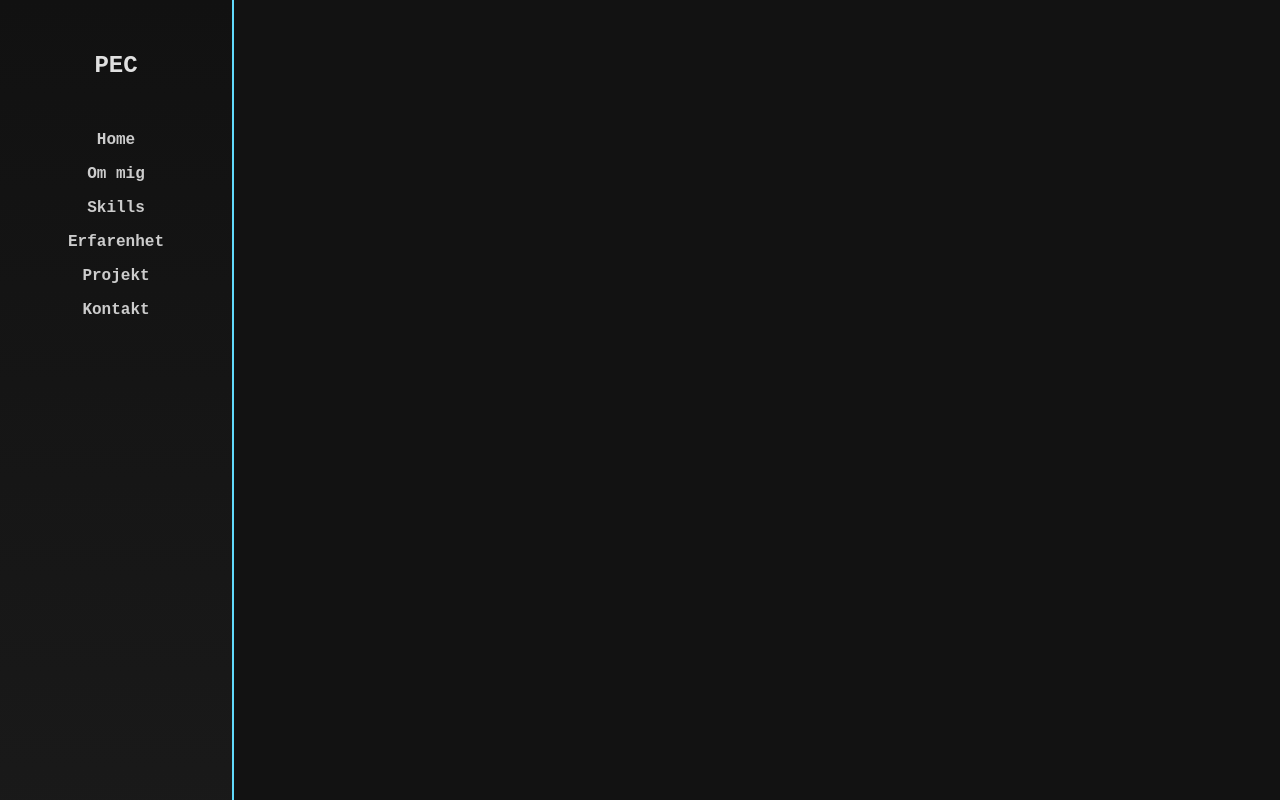
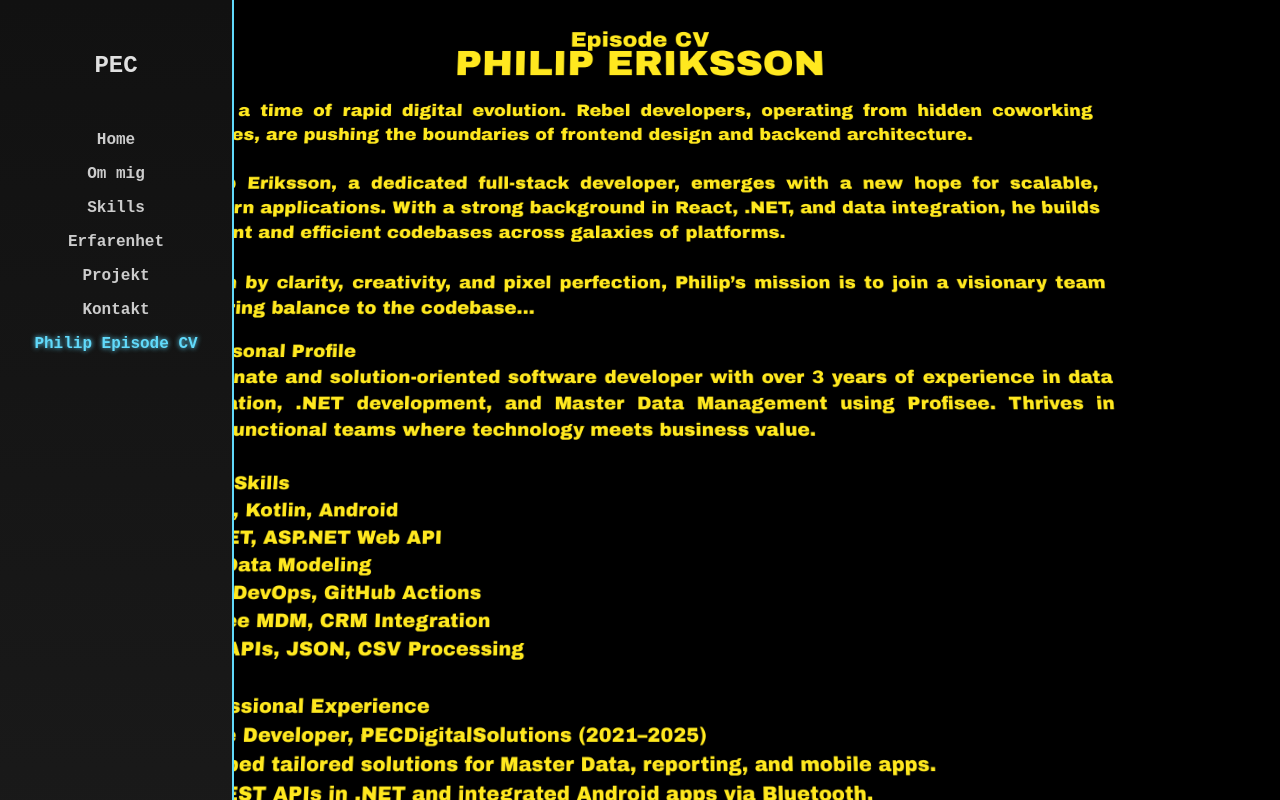
Before and after one commit to PECDigitalSolutions/philip-react-3d-cv, a React (Vite) app: page /starwars-cv in a window 1280 px wide. Built offline with nearby package versions, Linux system fonts and the light colour scheme; no server answers.

Commit message:
added episode CV

```diff
--- a/src/App.jsx
+++ b/src/App.jsx
@@ -6,6 +6,7 @@ import Skills from './pages/Skills'
 import Experience from './pages/Experience'
 import Projects from './pages/Projects'
 import Contact from './pages/Contact'
+import StarWarsCV from './pages/StarWarsCV';
 
 function App() {
   return (
@@ -18,6 +19,7 @@ function App() {
         <Route path="/experience" element={<Experience />} />
         <Route path="/projects" element={<Projects />} />
         <Route path="/contact" element={<Contact />} />
+        <Route path="/starwars-cv" element={<StarWarsCV />} />
       </Routes>
     </>
   )
--- a/src/components/Navbar.jsx
+++ b/src/components/Navbar.jsx
@@ -24,6 +24,7 @@ function Navbar() {
           <li><NavLink to="/experience">Erfarenhet</NavLink></li>
           <li><NavLink to="/projects">Projekt</NavLink></li>
           <li><NavLink to="/contact">Kontakt</NavLink></li>
+          <li><NavLink to="/starwars-cv">Philip Episode CV</NavLink></li>
         </ul>
       </nav>
     </>
--- /dev/null
+++ b/src/pages/StarWarsCV.jsx
@@ -0,0 +1,58 @@
+// src/pages/StarWarsCV.jsx
+import '../styles/StarWarsCV.css';
+
+function StarWarsCV() {
+  return (
+    <div className="starwars-container">
+      <div className="crawl">
+
+      <div className="title">
+        <p>Episode CV</p>
+        <h1>PHILIP ERIKSSON</h1>
+        </div>
+        <p>
+        It is a time of rapid digital evolution. Rebel developers, operating from hidden coworking spaces, are pushing the boundaries of frontend design and backend architecture.<br /><br />
+        Philip Eriksson, a dedicated full-stack developer, emerges with a new hope for scalable, modern applications. With a strong background in React, .NET, and data integration, he builds elegant and efficient codebases across galaxies of platforms.<br /><br />
+        Driven by clarity, creativity, and pixel perfection, Philip’s mission is to join a visionary team and bring balance to the codebase…
+        </p>
+
+        <p>
+        🔹 <strong>Personal Profile</strong><br />
+        Passionate and solution-oriented software developer with over 3 years of experience in data integration, .NET development, and Master Data Management using Profisee. Thrives in cross-functional teams where technology meets business value.
+        <br /><br />
+        🔹 <strong>Key Skills</strong><br />
+        • React, Kotlin, Android<br />
+        • C# .NET, ASP.NET Web API<br />
+        • SQL, Data Modeling<br />
+        • Azure DevOps, GitHub Actions<br />
+        • Profisee MDM, CRM Integration<br />
+        • REST APIs, JSON, CSV Processing<br />
+        <br />
+        🔹 <strong>Professional Experience</strong><br />
+        Software Developer, PECDigitalSolutions (2021–2025)<br />
+        – Developed tailored solutions for Master Data, reporting, and mobile apps.<br />
+        – Built REST APIs in .NET and integrated Android apps via Bluetooth.<br />
+        – Automated CSV conversions between WooCommerce and Shopify.<br />
+        <br />
+        🔹 <strong>Projects</strong><br />
+        • Wheel Alignment App (Jetpack Compose, Raspberry Pi, stereo cameras)<br />
+        • Interactive React CV with 3D Game (Three.js, lasers, dynamic UI)<br />
+        • CRM-to-MDM integration using SSIS and Profisee Rules<br />
+        <br />
+        🔹 <strong>Education</strong><br />
+        Software Development – Higher Vocational Diploma, EC Utbildning<br />
+        <br />
+        🔹 <strong>Additional Info</strong><br />
+        GitHub: github.com/PECDigitalSolutions<br />
+        Email: philip.backgard@gmail.com<br />
+        LinkedIn: linkedin.com/in/philip-eriksson-b2234824b/<br />
+        <br />
+        Let’s build the future together – one line of code at a time!
+        </p>
+
+      </div>
+    </div>
+  );
+}
+
+export default StarWarsCV;
--- a/src/styles/Navbar.css
+++ b/src/styles/Navbar.css
@@ -14,6 +14,7 @@
     z-index: 1000;
     font-family: 'Share Tech Mono', monospace;
     transition: transform 0.3s ease-in-out;
+    user-select: none; /* Förhindra att text markeras */
   }
 
   /* Menyinnehåll */
--- /dev/null
+++ b/src/styles/StarWarsCV.css
@@ -0,0 +1,80 @@
+/* Grundstruktur */
+.starwars-container {
+    position: fixed;
+    top: 0;
+    left: 0;
+    width: 100vw;
+    height: 100vh;
+    background: black;
+    overflow: hidden;
+    z-index: 999; /* Ligger över resten */
+    color: #ffe81f; /* Klassisk gul Star Wars-färg */
+    font-family: 'Arial Black', sans-serif;
+    perspective: 600px;
+  }
+
+  /* Animerad kryptext */
+  .crawl {
+    position: absolute;
+    bottom: -100%;
+    width: 90%;
+    margin: 0 auto;
+    left: 0;
+    right: 0;
+    font-size: 1.4rem;
+    line-height: 2rem;
+    text-align: justify;
+    transform-origin: 50% 100%;
+    animation: crawl 120s linear forwards;
+}
+
+  /* Titel (centrerat) */
+  .title {
+    text-align: center;
+    margin-bottom: 2rem;
+  }
+
+  .title h1 {
+    font-size: 3rem;
+    margin: 0;
+  }
+
+  .title p {
+    font-size: 1.8rem;
+    margin: 0;
+  }
+
+
+  @keyframes crawl {
+    0% {
+      /* Startpositionen för animationen */
+
+      transform:
+        rotateX(5deg)         /* 🔄 Lutar texten 25° i X-led, så den ser ut att "falla bort i djupet" */
+        translateZ(0px)     /* 🔍 Flyttar texten lite bakåt i "djupet" så den är synlig direkt */
+        translateY(0%);      /* ⬇️ Börjar under skärmen (100% nedåt) */
+    }
+    100% {
+      /* Slutpositionen för animationen */
+
+      transform:
+        rotateX(15deg)         /* 🧭 Behåller samma lutning hela vägen */
+        translateZ(-300px)     /* 🚀 Flyttar längre bort i djupet = mindre text */
+        translateY(-300%);     /* ⬆️ Flyttar texten långt uppåt för att scrolla ut ur synfältet */
+    }
+  }
+  /* Mobiljustering */
+  @media (max-width: 600px) {
+    .crawl {
+      font-size: 1rem;
+      line-height: 1.5rem;
+    }
+
+    .title h1 {
+      font-size: 2rem;
+    }
+
+    .title p {
+      font-size: 1.2rem;
+    }
+  }
```
